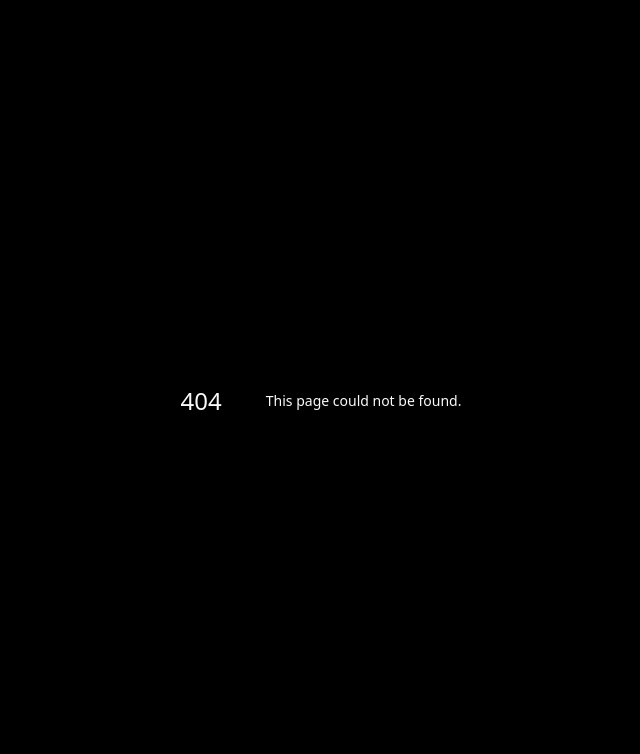
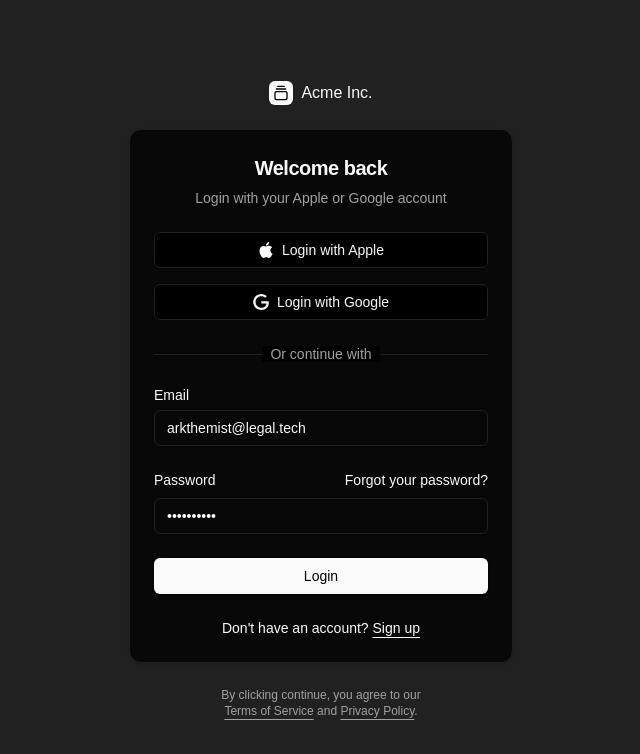
Before and after one commit to Arkthemist/Arkthemist, a Next.js app in the folder website/: page /login in a window 1280 px wide. Before the commit this address had no page. Shown: the top 754 px of the page, without its empty margins (319-959 px from the left). Built offline with nearby package versions, Linux system fonts and the light colour scheme.

Commit message:
feat: basic login form page

```diff
--- /dev/null
+++ b/website/app/login/page.tsx
@@ -0,0 +1,19 @@
+import { GalleryVerticalEnd } from "lucide-react"
+
+import { LoginForm } from "@/components/login-form"
+
+export default function LoginPage() {
+  return (
+    <div className="flex min-h-svh flex-col items-center justify-center gap-6 bg-muted p-6 md:p-10">
+      <div className="flex w-full max-w-sm flex-col gap-6">
+        <a href="#" className="flex items-center gap-2 self-center font-medium">
+          <div className="flex h-6 w-6 items-center justify-center rounded-md bg-primary text-primary-foreground">
+            <GalleryVerticalEnd className="size-4" />
+          </div>
+          Acme Inc.
+        </a>
+        <LoginForm />
+      </div>
+    </div>
+  )
+}
--- a/website/app/page.tsx
+++ b/website/app/page.tsx
@@ -40,7 +40,7 @@
 
             <div className="flex flex-col sm:flex-row gap-4 justify-center">
               <Link
-                href="/dashboard"
+                href="/login"
                 className="px-8 py-3 rounded-full bg-accent text-accent-foreground hover:bg-accent/90 transition-colors text-center"
               >
                 Open App
--- /dev/null
+++ b/website/components/login-form.tsx
@@ -0,0 +1,112 @@
+'use client';
+
+import { cn } from "@/lib/utils"
+import { Button } from "@/components/ui/button"
+import { useRouter } from "next/navigation"
+import {
+  Card,
+  CardContent,
+  CardDescription,
+  CardHeader,
+  CardTitle,
+} from "@/components/ui/card"
+import { Input } from "@/components/ui/input"
+import { Label } from "@/components/ui/label"
+
+export function LoginForm({
+  className,
+  ...props
+}: React.ComponentPropsWithoutRef<"div">) {
+  const router = useRouter();
+
+  const handleSubmit = (e: React.FormEvent) => {
+    e.preventDefault();
+    router.push('/dashboard');
+  };
+
+  return (
+    <div className={cn("flex flex-col gap-6", className)} {...props}>
+      <Card>
+        <CardHeader className="text-center">
+          <CardTitle className="text-xl">Welcome back</CardTitle>
+          <CardDescription>
+            Login with your Apple or Google account
+          </CardDescription>
+        </CardHeader>
+        <CardContent>
+          <form onSubmit={handleSubmit}>
+            <div className="grid gap-6">
+              <div className="flex flex-col gap-4">
+                <Button variant="outline" className="w-full">
+                  <svg xmlns="http://www.w3.org/2000/svg" viewBox="0 0 24 24">
+                    <path
+                      d="M12.152 6.896c-.948 0-2.415-1.078-3.96-1.04-2.04.027-3.91 1.183-4.961 3.014-2.117 3.675-.546 9.103 1.519 12.09 1.013 1.454 2.208 3.09 3.792 3.039 1.52-.065 2.09-.987 3.935-.987 1.831 0 2.35.987 3.96.948 1.637-.026 2.676-1.48 3.676-2.948 1.156-1.688 1.636-3.325 1.662-3.415-.039-.013-3.182-1.221-3.22-4.857-.026-3.04 2.48-4.494 2.597-4.559-1.429-2.09-3.623-2.324-4.39-2.376-2-.156-3.675 1.09-4.61 1.09zM15.53 3.83c.843-1.012 1.4-2.427 1.245-3.83-1.207.052-2.662.805-3.532 1.818-.78.896-1.454 2.338-1.273 3.714 1.338.104 2.715-.688 3.559-1.701"
+                      fill="currentColor"
+                    />
+                  </svg>
+                  Login with Apple
+                </Button>
+                <Button variant="outline" className="w-full">
+                  <svg xmlns="http://www.w3.org/2000/svg" viewBox="0 0 24 24">
+                    <path
+                      d="M12.48 10.92v3.28h7.84c-.24 1.84-.853 3.187-1.787 4.133-1.147 1.147-2.933 2.4-6.053 2.4-4.827 0-8.6-3.893-8.6-8.72s3.773-8.72 8.6-8.72c2.6 0 4.507 1.027 5.907 2.347l2.307-2.307C18.747 1.44 16.133 0 12.48 0 5.867 0 .307 5.387.307 12s5.56 12 12.173 12c3.573 0 6.267-1.173 8.373-3.36 2.16-2.16 2.84-5.213 2.84-7.667 0-.76-.053-1.467-.173-2.053H12.48z"
+                      fill="currentColor"
+                    />
+                  </svg>
+                  Login with Google
+                </Button>
+              </div>
+              <div className="relative text-center text-sm after:absolute after:inset-0 after:top-1/2 after:z-0 after:flex after:items-center after:border-t after:border-border">
+                <span className="relative z-10 bg-background px-2 text-muted-foreground">
+                  Or continue with
+                </span>
+              </div>
+              <div className="grid gap-6">
+                <div className="grid gap-2">
+                  <Label htmlFor="email">Email</Label>
+                  <Input
+                    id="email"
+                    type="email"
+                    placeholder="m@example.com"
+                    defaultValue="arkthemist@legal.tech"
+                    required
+                  />
+                </div>
+                <div className="grid gap-2">
+                  <div className="flex items-center">
+                    <Label htmlFor="password">Password</Label>
+                    <a
+                      href="#"
+                      className="ml-auto text-sm underline-offset-4 hover:underline"
+                    >
+                      Forgot your password?
+                    </a>
+                  </div>
+                  <Input
+                    id="password"
+                    type="password"
+                    defaultValue="arkthemist"
+                    required
+                  />
+                </div>
+                <Button type="submit" className="w-full">
+                  Login
+                </Button>
+              </div>
+              <div className="text-center text-sm">
+                Don&apos;t have an account?{" "}
+                <a href="#" className="underline underline-offset-4">
+                  Sign up
+                </a>
+              </div>
+            </div>
+          </form>
+        </CardContent>
+      </Card>
+      <div className="text-balance text-center text-xs text-muted-foreground [&_a]:underline [&_a]:underline-offset-4 [&_a]:hover:text-primary  ">
+        By clicking continue, you agree to our <a href="#">Terms of Service</a>{" "}
+        and <a href="#">Privacy Policy</a>.
+      </div>
+    </div>
+  )
+}
--- /dev/null
+++ b/website/components/ui/card.tsx
@@ -0,0 +1,76 @@
+import * as React from "react"
+
+import { cn } from "@/lib/utils"
+
+const Card = React.forwardRef<
+  HTMLDivElement,
+  React.HTMLAttributes<HTMLDivElement>
+>(({ className, ...props }, ref) => (
+  <div
+    ref={ref}
+    className={cn(
+      "rounded-xl border bg-card text-card-foreground shadow",
+      className
+    )}
+    {...props}
+  />
+))
+Card.displayName = "Card"
+
+const CardHeader = React.forwardRef<
+  HTMLDivElement,
+  React.HTMLAttributes<HTMLDivElement>
+>(({ className, ...props }, ref) => (
+  <div
+    ref={ref}
+    className={cn("flex flex-col space-y-1.5 p-6", className)}
+    {...props}
+  />
+))
+CardHeader.displayName = "CardHeader"
+
+const CardTitle = React.forwardRef<
+  HTMLDivElement,
+  React.HTMLAttributes<HTMLDivElement>
+>(({ className, ...props }, ref) => (
+  <div
+    ref={ref}
+    className={cn("font-semibold leading-none tracking-tight", className)}
+    {...props}
+  />
+))
+CardTitle.displayName = "CardTitle"
+
+const CardDescription = React.forwardRef<
+  HTMLDivElement,
+  React.HTMLAttributes<HTMLDivElement>
+>(({ className, ...props }, ref) => (
+  <div
+    ref={ref}
+    className={cn("text-sm text-muted-foreground", className)}
+    {...props}
+  />
+))
+CardDescription.displayName = "CardDescription"
+
+const CardContent = React.forwardRef<
+  HTMLDivElement,
+  React.HTMLAttributes<HTMLDivElement>
+>(({ className, ...props }, ref) => (
+  <div ref={ref} className={cn("p-6 pt-0", className)} {...props} />
+))
+CardContent.displayName = "CardContent"
+
+const CardFooter = React.forwardRef<
+  HTMLDivElement,
+  React.HTMLAttributes<HTMLDivElement>
+>(({ className, ...props }, ref) => (
+  <div
+    ref={ref}
+    className={cn("flex items-center p-6 pt-0", className)}
+    {...props}
+  />
+))
+CardFooter.displayName = "CardFooter"
+
+export { Card, CardHeader, CardFooter, CardTitle, CardDescription, CardContent }
--- /dev/null
+++ b/website/components/ui/label.tsx
@@ -0,0 +1,26 @@
+"use client"
+
+import * as React from "react"
+import * as LabelPrimitive from "@radix-ui/react-label"
+import { cva, type VariantProps } from "class-variance-authority"
+
+import { cn } from "@/lib/utils"
+
+const labelVariants = cva(
+  "text-sm font-medium leading-none peer-disabled:cursor-not-allowed peer-disabled:opacity-70"
+)
+
+const Label = React.forwardRef<
+  React.ElementRef<typeof LabelPrimitive.Root>,
+  React.ComponentPropsWithoutRef<typeof LabelPrimitive.Root> &
+    VariantProps<typeof labelVariants>
+>(({ className, ...props }, ref) => (
+  <LabelPrimitive.Root
+    ref={ref}
+    className={cn(labelVariants(), className)}
+    {...props}
+  />
+))
+Label.displayName = LabelPrimitive.Root.displayName
+
+export { Label }
--- a/website/components/ui/mouse-trail.tsx
+++ b/website/components/ui/mouse-trail.tsx
@@ -16,8 +16,7 @@
   const canvasRef = useRef<HTMLCanvasElement>(null);
   const points = useRef<Point[]>([]);
   const mousePosition = useRef({ x: 0, y: 0, prevX: 0, prevY: 0 });
-  const lastTime = useRef(0);
-  const moveTimeout = useRef<NodeJS.Timeout>();
+  const lastTime = useRef<number>(0);
 
   useEffect(() => {
     const canvas = canvasRef.current;
@@ -123,9 +122,6 @@
     return () => {
       window.removeEventListener('resize', updateCanvasSize);
       window.removeEventListener('mousemove', handleMouseMove);
-      if (moveTimeout.current) {
-        clearTimeout(moveTimeout.current);
-      }
     };
   }, []);
 
--- a/website/package.json
+++ b/website/package.json
@@ -13,6 +13,7 @@
     "@radix-ui/react-collapsible": "^1.1.2",
     "@radix-ui/react-dialog": "^1.1.4",
     "@radix-ui/react-dropdown-menu": "^2.1.4",
+    "@radix-ui/react-label": "^2.1.1",
     "@radix-ui/react-separator": "^1.1.1",
     "@radix-ui/react-slot": "^1.1.1",
     "@radix-ui/react-tooltip": "^1.1.6",
```
Also changed, not shown: 1 other file (tests, documents, lock files or other folders).
